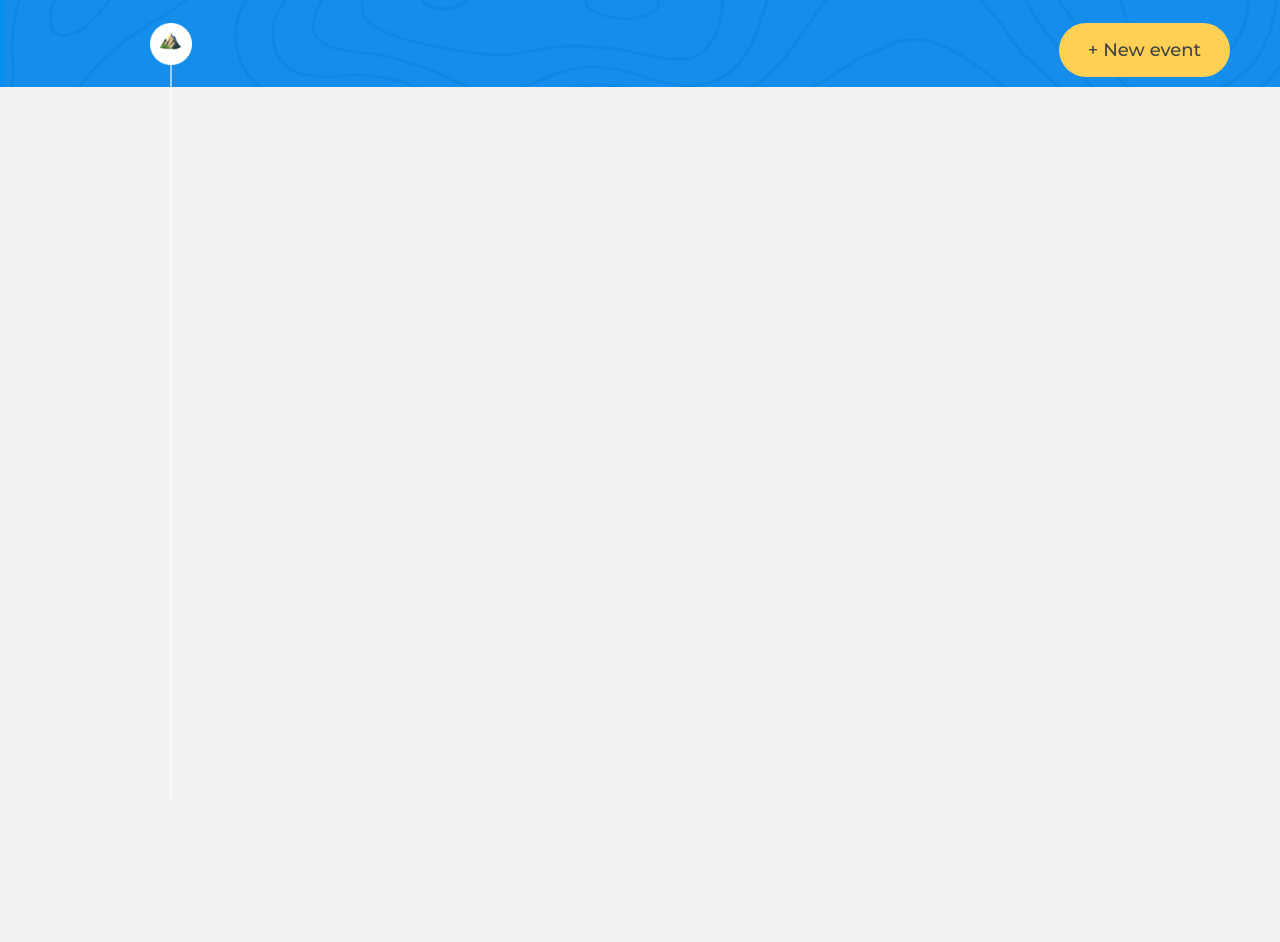
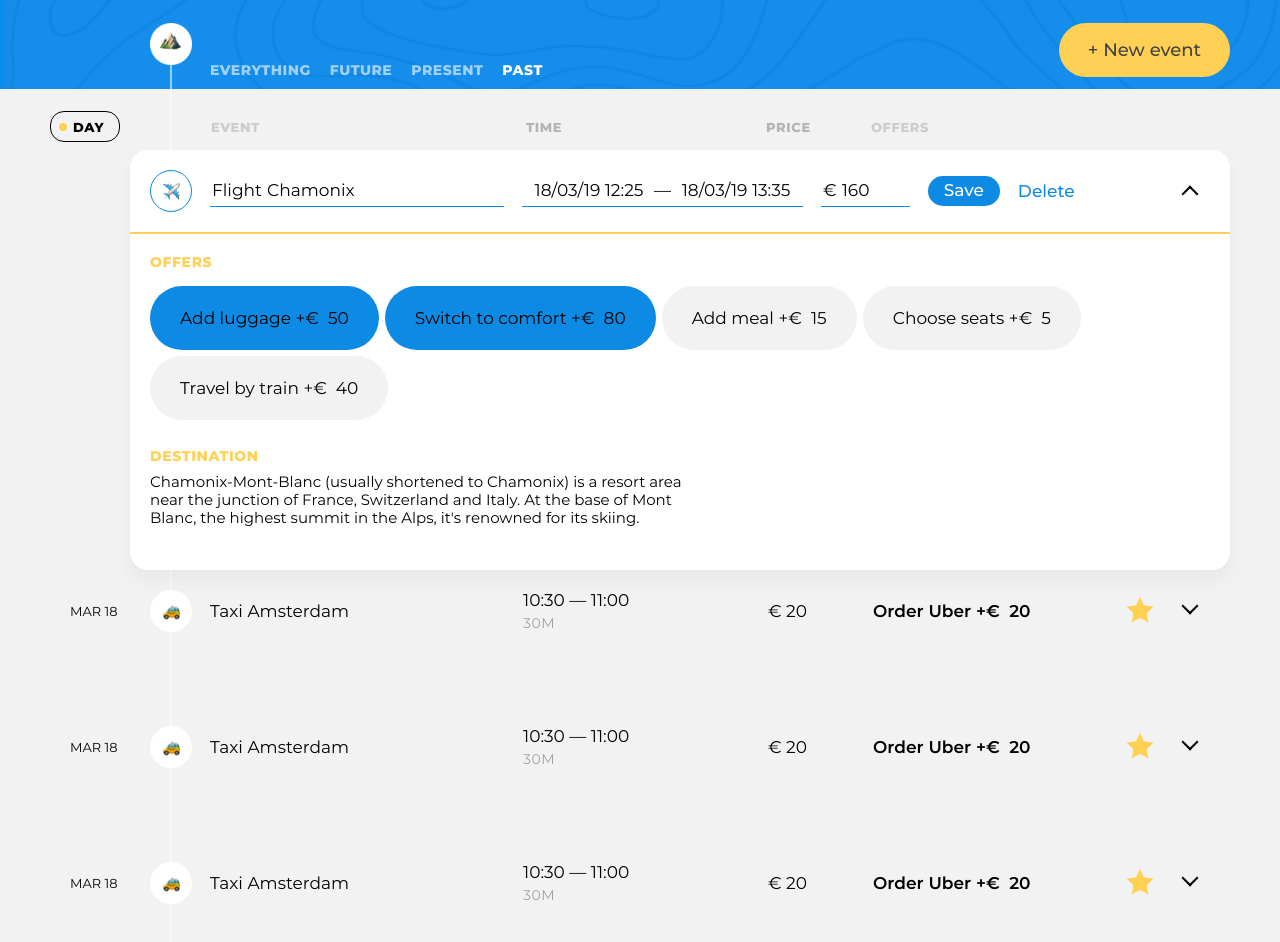
Before and after one commit to htmlacademy-univer-js2/2672189-big-trip-6, a website built with webpack: page public/index.html in a window 1280 px wide. Before the commit the page ends 800 px from the top, so only its background shows below. Built offline with nearby package versions, Linux system fonts and the light colour scheme.

Commit message:
Задание 4: 'Время разбивать камни'

```diff
--- a/public/index.html
+++ b/public/index.html
@@ -4,6 +4,7 @@
     <meta charset="UTF-8">
     <meta name="viewport" content="width=device-width, initial-scale=1">
 
+    <script type="module" src="./src/main.js"></script>
     <title>Big Trip</title>
 
     <link rel="stylesheet" href="./css/style.css">
--- /dev/null
+++ b/src/view/event-edit-view.js
@@ -0,0 +1,175 @@
+export default class EventEditView {
+  getTemplate() {
+    return `
+      <form class="event event--edit" action="#" method="post">
+        <header class="event__header">
+          <div class="event__type-wrapper">
+            <label class="event__type event__type-btn" for="event-type-toggle-1">
+              <span class="visually-hidden">Choose event type</span>
+              <img class="event__type-icon" width="17" height="17" src="img/icons/flight.png" alt="Event type icon">
+            </label>
+            <input class="event__type-toggle visually-hidden" id="event-type-toggle-1" type="checkbox">
+
+            <div class="event__type-list">
+              <fieldset class="event__type-group">
+                <legend class="visually-hidden">Event type</legend>
+
+                <div class="event__type-item">
+                  <input id="event-type-taxi-1" class="event__type-input visually-hidden" type="radio" name="event-type" value="taxi">
+                  <label class="event__type-label event__type-label--taxi" for="event-type-taxi-1">Taxi</label>
+                </div>
+
+                <div class="event__type-item">
+                  <input id="event-type-bus-1" class="event__type-input visually-hidden" type="radio" name="event-type" value="bus">
+                  <label class="event__type-label event__type-label--bus" for="event-type-bus-1">Bus</label>
+                </div>
+
+                <div class="event__type-item">
+                  <input id="event-type-train-1" class="event__type-input visually-hidden" type="radio" name="event-type" value="train">
+                  <label class="event__type-label event__type-label--train" for="event-type-train-1">Train</label>
+                </div>
+
+                <div class="event__type-item">
+                  <input id="event-type-ship-1" class="event__type-input visually-hidden" type="radio" name="event-type" value="ship">
+                  <label class="event__type-label event__type-label--ship" for="event-type-ship-1">Ship</label>
+                </div>
+
+                <div class="event__type-item">
+                  <input id="event-type-drive-1" class="event__type-input visually-hidden" type="radio" name="event-type" value="drive">
+                  <label class="event__type-label event__type-label--drive" for="event-type-drive-1">Drive</label>
+                </div>
+
+                <div class="event__type-item">
+                  <input id="event-type-flight-1" class="event__type-input visually-hidden" type="radio" name="event-type" value="flight" checked>
+                  <label class="event__type-label event__type-label--flight" for="event-type-flight-1">Flight</label>
+                </div>
+
+                <div class="event__type-item">
+                  <input id="event-type-check-in-1" class="event__type-input visually-hidden" type="radio" name="event-type" value="check-in">
+                  <label class="event__type-label event__type-label--check-in" for="event-type-check-in-1">Check-in</label>
+                </div>
+
+                <div class="event__type-item">
+                  <input id="event-type-sightseeing-1" class="event__type-input visually-hidden" type="radio" name="event-type" value="sightseeing">
+                  <label class="event__type-label event__type-label--sightseeing" for="event-type-sightseeing-1">Sightseeing</label>
+                </div>
+
+                <div class="event__type-item">
+                  <input id="event-type-restaurant-1" class="event__type-input visually-hidden" type="radio" name="event-type" value="restaurant">
+                  <label class="event__type-label event__type-label--restaurant" for="event-type-restaurant-1">Restaurant</label>
+                </div>
+              </fieldset>
+            </div>
+          </div>
+
+          <div class="event__field-group event__field-group--destination">
+            <label class="event__label event__type-output" for="event-destination-1">
+              Flight
+            </label>
+            <input class="event__input event__input--destination" id="event-destination-1" type="text" name="event-destination" value="Chamonix" list="destination-list-1">
+            <datalist id="destination-list-1">
+              <option value="Amsterdam"></option>
+              <option value="Geneva"></option>
+              <option value="Chamonix"></option>
+            </datalist>
+          </div>
+
+          <div class="event__field-group event__field-group--time">
+            <label class="visually-hidden" for="event-start-time-1">From</label>
+            <input class="event__input event__input--time" id="event-start-time-1" type="text" name="event-start-time" value="18/03/19 12:25">
+            &mdash;
+            <label class="visually-hidden" for="event-end-time-1">To</label>
+            <input class="event__input event__input--time" id="event-end-time-1" type="text" name="event-end-time" value="18/03/19 13:35">
+          </div>
+
+          <div class="event__field-group event__field-group--price">
+            <label class="event__label" for="event-price-1">
+              <span class="visually-hidden">Price</span>
+              &euro;
+            </label>
+            <input class="event__input event__input--price" id="event-price-1" type="text" name="event-price" value="160">
+          </div>
+
+          <button class="event__save-btn btn btn--blue" type="submit">Save</button>
+          <button class="event__reset-btn" type="reset">Delete</button>
+          <button class="event__rollup-btn" type="button">
+            <span class="visually-hidden">Open event</span>
+          </button>
+        </header>
+
+        <section class="event__details">
+          <section class="event__section event__section--offers">
+            <h3 class="event__section-title event__section-title--offers">Offers</h3>
+
+            <div class="event__available-offers">
+              <div class="event__offer-selector">
+                <input class="event__offer-checkbox visually-hidden" id="event-offer-luggage-1" type="checkbox" name="event-offer-luggage" checked>
+                <label class="event__offer-label" for="event-offer-luggage-1">
+                  <span class="event__offer-title">Add luggage</span>
+                  &plus;&euro;&nbsp;
+                  <span class="event__offer-price">50</span>
+                </label>
+              </div>
+
+              <div class="event__offer-selector">
+                <input class="event__offer-checkbox visually-hidden" id="event-offer-comfort-1" type="checkbox" name="event-offer-comfort" checked>
+                <label class="event__offer-label" for="event-offer-comfort-1">
+                  <span class="event__offer-title">Switch to comfort</span>
+                  &plus;&euro;&nbsp;
+                  <span class="event__offer-price">80</span>
+                </label>
+              </div>
+
+              <div class="event__offer-selector">
+                <input class="event__offer-checkbox visually-hidden" id="event-offer-meal-1" type="checkbox" name="event-offer-meal">
+                <label class="event__offer-label" for="event-offer-meal-1">
+                  <span class="event__offer-title">Add meal</span>
+                  &plus;&euro;&nbsp;
+                  <span class="event__offer-price">15</span>
+                </label>
+              </div>
+
+              <div class="event__offer-selector">
+                <input class="event__offer-checkbox visually-hidden" id="event-offer-seats-1" type="checkbox" name="event-offer-seats">
+                <label class="event__offer-label" for="event-offer-seats-1">
+                  <span class="event__offer-title">Choose seats</span>
+                  &plus;&euro;&nbsp;
+                  <span class="event__offer-price">5</span>
+                </label>
+              </div>
+
+              <div class="event__offer-selector">
+                <input class="event__offer-checkbox visually-hidden" id="event-offer-train-1" type="checkbox" name="event-offer-train">
+                <label class="event__offer-label" for="event-offer-train-1">
+                  <span class="event__offer-title">Travel by train</span>
+                  &plus;&euro;&nbsp;
+                  <span class="event__offer-price">40</span>
+                </label>
+              </div>
+            </div>
+          </section>
+
+          <section class="event__section event__section--destination">
+            <h3 class="event__section-title event__section-title--destination">Destination</h3>
+            <p class="event__destination-description">
+              Chamonix-Mont-Blanc (usually shortened to Chamonix) is a resort area near the junction of France, Switzerland and Italy. At the base of Mont Blanc, the highest summit in the Alps, it's renowned for its skiing.
+            </p>
+          </section>
+        </section>
+      </form>
+    `;
+  }
+
+  getElement() {
+    if (!this.element) {
+      const wrapper = document.createElement('div');
+      wrapper.innerHTML = this.getTemplate();
+      this.element = wrapper.firstElementChild;
+    }
+    return this.element;
+  }
+
+  removeElement() {
+    this.element = null;
+  }
+}
--- /dev/null
+++ b/src/view/event-list-view.js
@@ -0,0 +1,20 @@
+export default class EventListView {
+  getTemplate() {
+    return `
+    <ul class="trip-events__list"></ul>
+    `;
+  }
+
+  getElement() {
+    if (!this.element) {
+      const wrapper = document.createElement('div');
+      wrapper.innerHTML = this.getTemplate();
+      this.element = wrapper.firstElementChild;
+    }
+    return this.element;
+  }
+
+  removeElement() {
+    this.element = null;
+  }
+}
--- /dev/null
+++ b/src/view/event-view.js
@@ -0,0 +1,56 @@
+export default class EventView {
+  getTemplate() {
+    return `
+      <li class="trip-events__item">
+        <div class="event">
+          <time class="event__date" datetime="2019-03-18">MAR 18</time>
+          <div class="event__type">
+            <img class="event__type-icon" width="42" height="42" src="img/icons/taxi.png" alt="Event type icon">
+          </div>
+          <h3 class="event__title">Taxi Amsterdam</h3>
+          <div class="event__schedule">
+            <p class="event__time">
+              <time class="event__start-time" datetime="2019-03-18T10:30">10:30</time>
+              &mdash;
+              <time class="event__end-time" datetime="2019-03-18T11:00">11:00</time>
+            </p>
+            <p class="event__duration">30M</p>
+          </div>
+          <p class="event__price">
+            &euro;&nbsp;<span class="event__price-value">20</span>
+          </p>
+          <h4 class="visually-hidden">Offers:</h4>
+          <ul class="event__selected-offers">
+            <li class="event__offer">
+              <span class="event__offer-title">Order Uber</span>
+              &plus;&euro;&nbsp;
+              <span class="event__offer-price">20</span>
+            </li>
+          </ul>
+          <button class="event__favorite-btn event__favorite-btn--active" type="button">
+            <span class="visually-hidden">Add to favorite</span>
+            <svg class="event__favorite-icon" width="28" height="28" viewBox="0 0 28 28">
+              <path d="M14 21l-8.22899 4.3262 1.57159-9.1631L.685209 9.67376 9.8855 8.33688 14 0l4.1145 8.33688 9.2003 1.33688-6.6574 6.48934 1.5716 9.1631L14 21z"/>
+            </svg>
+          </button>
+          <button class="event__rollup-btn" type="button">
+            <span class="visually-hidden">Open event</span>
+          </button>
+        </div>
+      </li>
+    `;
+  }
+
+  getElement() {
+    if (!this.element) {
+      const wrapper = document.createElement('div');
+      wrapper.innerHTML = this.getTemplate();
+      this.element = wrapper.firstElementChild;
+    }
+    return this.element;
+  }
+
+  removeElement() {
+    this.element = null;
+  }
+}
--- /dev/null
+++ b/src/view/filter-view.js
@@ -0,0 +1,42 @@
+export default class FilterView {
+  getTemplate() {
+    return `
+      <form class="trip-filters" action="#" method="get">
+        <div class="trip-filters__filter">
+          <input id="filter-everything" class="trip-filters__filter-input visually-hidden" type="radio" name="trip-filter" value="everything">
+          <label class="trip-filters__filter-label" for="filter-everything">Everything</label>
+        </div>
+
+        <div class="trip-filters__filter">
+          <input id="filter-future" class="trip-filters__filter-input visually-hidden" type="radio" name="trip-filter" value="future">
+          <label class="trip-filters__filter-label" for="filter-future">Future</label>
+        </div>
+
+        <div class="trip-filters__filter">
+          <input id="filter-present" class="trip-filters__filter-input visually-hidden" type="radio" name="trip-filter" value="present">
+          <label class="trip-filters__filter-label" for="filter-present">Present</label>
+        </div>
+
+        <div class="trip-filters__filter">
+          <input id="filter-past" class="trip-filters__filter-input visually-hidden" type="radio" name="trip-filter" value="past" checked>
+          <label class="trip-filters__filter-label" for="filter-past">Past</label>
+        </div>
+
+        <button class="visually-hidden" type="submit">Accept filter</button>
+      </form>
+    `;
+  }
+
+  getElement() {
+    if (!this.element) {
+      const wrapper = document.createElement('div');
+      wrapper.innerHTML = this.getTemplate();
+      this.element = wrapper.firstElementChild;
+    }
+    return this.element;
+  }
+
+  removeElement() {
+    this.element = null;
+  }
+}
--- /dev/null
+++ b/src/view/sort-view.js
@@ -0,0 +1,45 @@
+export default class SortView {
+  getTemplate() {
+    return `
+      <form class="trip-events__trip-sort trip-sort" action="#" method="get">
+        <div class="trip-sort__item trip-sort__item--day">
+          <input id="sort-day" class="trip-sort__input visually-hidden" type="radio" name="trip-sort" value="sort-day" checked>
+          <label class="trip-sort__btn" for="sort-day">Day</label>
+        </div>
+
+        <div class="trip-sort__item trip-sort__item--event">
+          <input id="sort-event" class="trip-sort__input visually-hidden" type="radio" name="trip-sort" value="sort-event" disabled>
+          <label class="trip-sort__btn" for="sort-event">Event</label>
+        </div>
+
+        <div class="trip-sort__item trip-sort__item--time">
+          <input id="sort-time" class="trip-sort__input visually-hidden" type="radio" name="trip-sort" value="sort-time">
+          <label class="trip-sort__btn" for="sort-time">Time</label>
+        </div>
+
+        <div class="trip-sort__item trip-sort__item--price">
+          <input id="sort-price" class="trip-sort__input visually-hidden" type="radio" name="trip-sort" value="sort-price">
+          <label class="trip-sort__btn" for="sort-price">Price</label>
+        </div>
+
+        <div class="trip-sort__item trip-sort__item--offer">
+          <input id="sort-offer" class="trip-sort__input visually-hidden" type="radio" name="trip-sort" value="sort-offer" disabled>
+          <label class="trip-sort__btn" for="sort-offer">Offers</label>
+        </div>
+      </form>
+    `;
+  }
+
+  getElement() {
+    if (!this.element) {
+      const wrapper = document.createElement('div');
+      wrapper.innerHTML = this.getTemplate();
+      this.element = wrapper.firstElementChild;
+    }
+    return this.element;
+  }
+
+  removeElement() {
+    this.element = null;
+  }
+}
```
Also changed, not shown: src/main.js (+7 -0 lines), src/presenter/trip-presenter.js (added, +23 -0 lines), src/view/event-add-view.js (added, +182 -0 lines).
